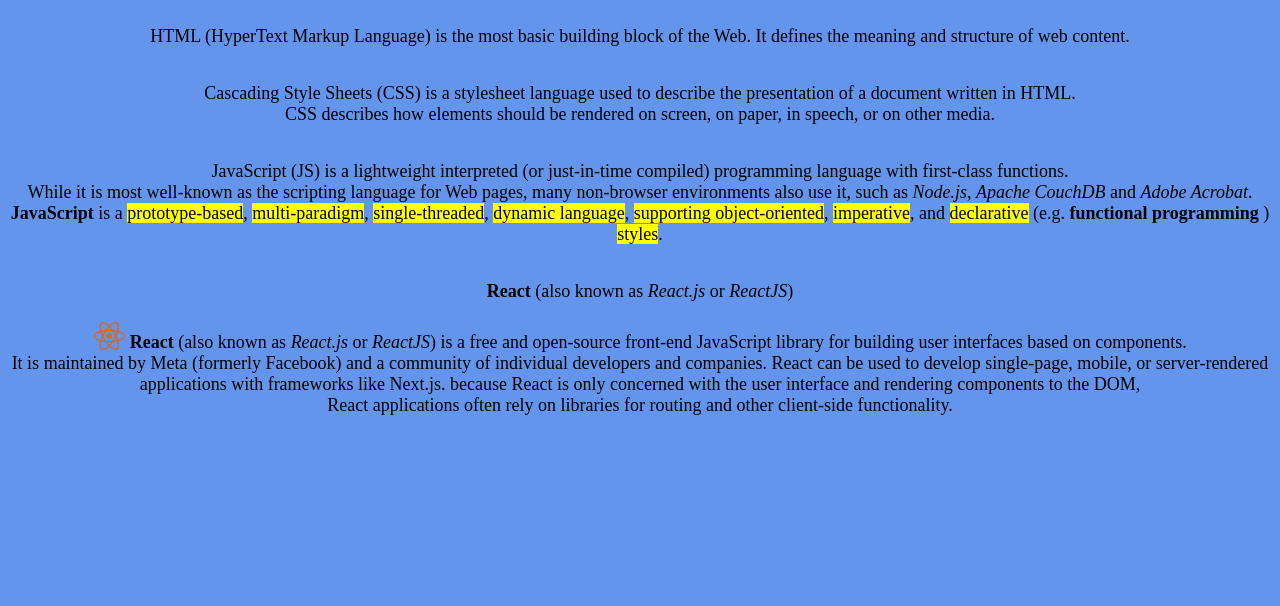
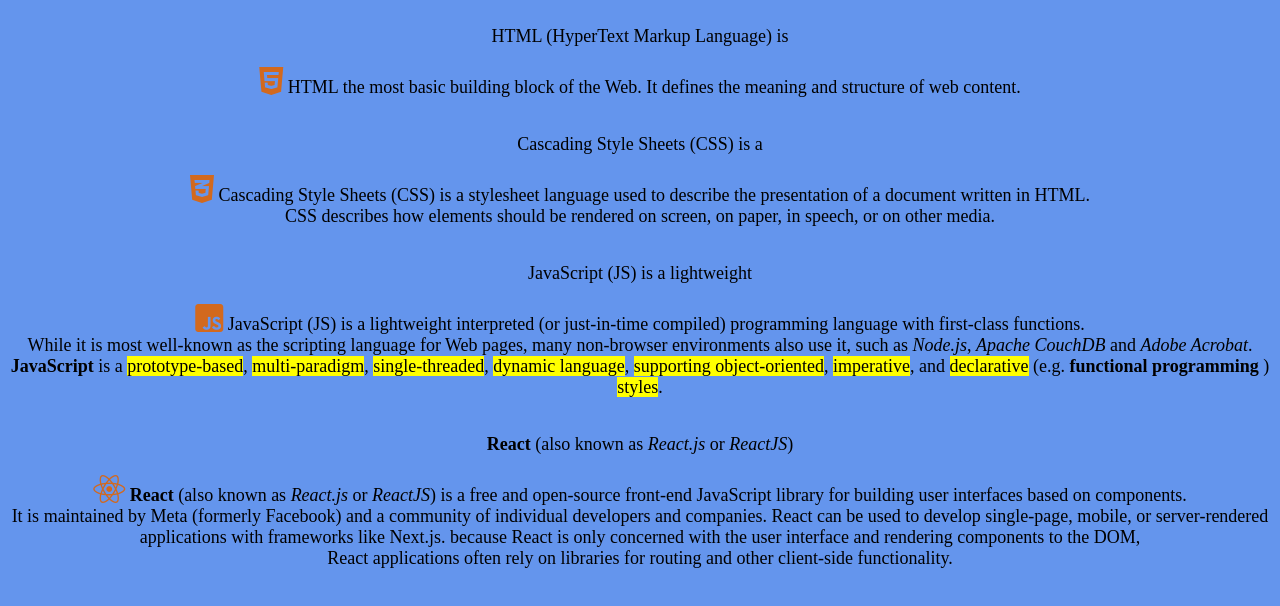
Before and after one commit to lyklecharova/My-simple-project, a plain HTML site: page Flexbox HTML CSS JavaScript React/index.html in a window 1280 px wide. Drawn offline with Linux system fonts and the light colour scheme.

Commit message:
Update index.html
add icon html css and javasctipt

```diff
--- a/Flexbox HTML CSS JavaScript React/index.html
+++ b/Flexbox HTML CSS JavaScript React/index.html
@@ -10,6 +10,7 @@
         <div class="desc">
             <section class="section">
                 <p class="description">HTML (HyperText Markup Language) is
+                <p class="description"><i class="fab fa-html5"></i>&nbsp;HTML
                     the most basic building block of the Web. It defines
                     the
                     meaning and structure of web content.</p>
@@ -17,6 +18,7 @@
 
             <section class="section">
                 <p class="description">Cascading Style Sheets (CSS) is a
+                <p class="description"><i class="fab fa-css3-alt"></i>&nbsp;Cascading Style Sheets (CSS) is a
                     stylesheet language used to describe the presentation of
                     a document written in HTML.<br>CSS describes how
                     elements should be rendered on screen, on paper, in
@@ -25,6 +27,7 @@
 
             <section class="section">
                 <p class="description">JavaScript (JS) is a lightweight
+                <p class="description"><i class="fab fa-js-square"></i>&nbsp;JavaScript (JS) is a lightweight
                     interpreted (or just-in-time compiled) programming
                     language with first-class functions.<br> While it is
                     most
```
